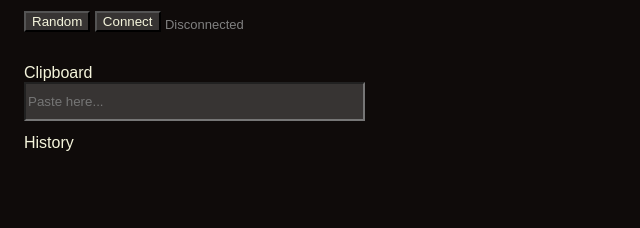
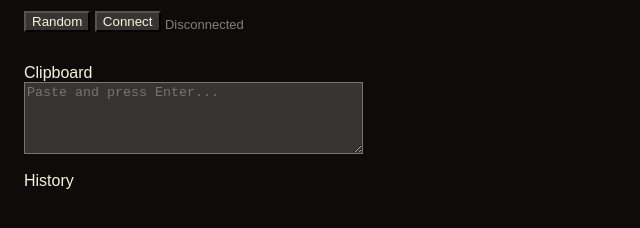
Before and after one commit to kallanreed/cloud-clip, a website: page index.html in a window 1280 px wide. Shown: the part 164-392 px from the top of the page, without its empty margins (0-640 px from the left). Drawn offline with Linux system fonts and the light colour scheme; no server answers.

Commit message:
Use textarea for better pasting

```diff
--- a/index.html
+++ b/index.html
@@ -17,6 +17,13 @@
       height: 2.5em;
     }
 
+    textarea {
+      background: #373433;
+      color: beige;
+      height: 5em;
+      font-family: monospace;
+    }
+
     button {
       background: #373433;
       color: beige;
@@ -27,12 +34,9 @@
       margin-bottom: 2em;
     }
 
-    #controlPanel input {
-      margin-bottom: 1em;
-    }
-
     #clipboardName {
       width: 25em;
+      margin-bottom: 1em;
     }
 
     #connectionStatus {
@@ -55,6 +59,7 @@
 
     #history p {
       padding: .25em;
+      white-space: pre-wrap;
     }
 
     #history p:hover {
@@ -162,6 +167,7 @@
         if (model.ws !== null) {
           model.ws.send(model.clipboardContent.value);
           model.clipboardContent.value = "";
+          e.preventDefault();
         }
       })
 
@@ -183,7 +189,7 @@
   </div>
   <div id="clipboardPanel">
     <div>Clipboard</div>
-    <div><input id="clipboardContent" placeholder="Paste here..." /></div>
+    <div><textarea id="clipboardContent" placeholder="Paste and press Enter..."></textarea></div>
     <div>History</div>
     <div id="history"></div>
   </div>
```
